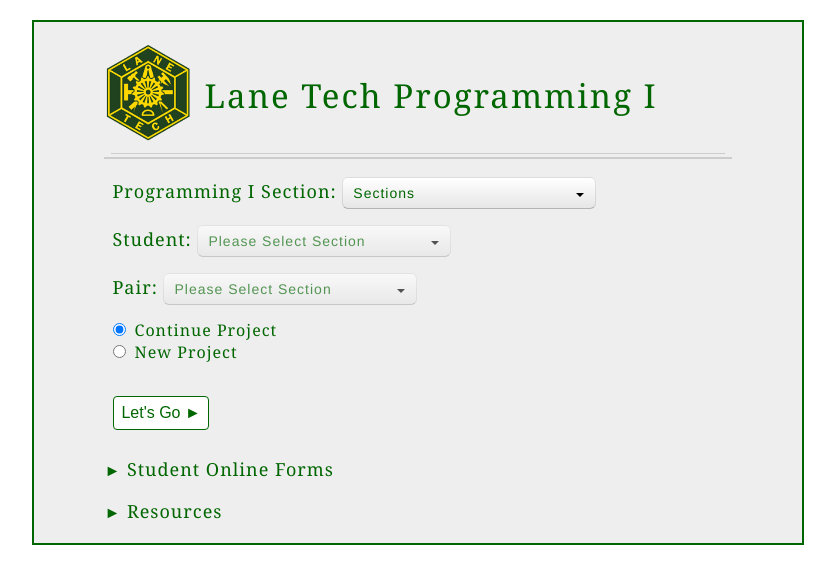
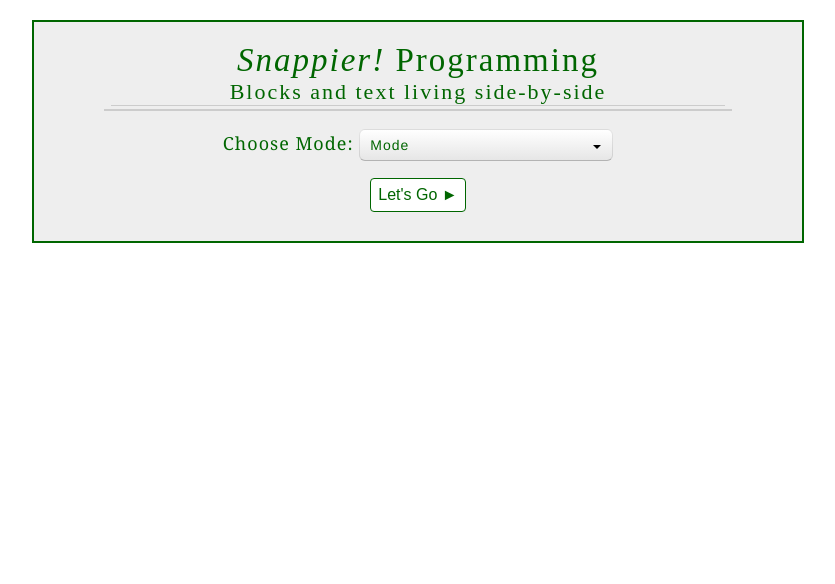
Before and after one commit to dweintrop/BoB-site, a Django app: page / in a window 1280 px wide. Shown: the top 584 px of the page, without its empty margins (222-1057 px from the left). Run offline with Django 3.2, Linux system fonts and the light colour scheme; some libraries are stand-ins or nearby versions.

Commit message:
Un-Lane Teching the login

```diff
--- a/BoB/forms.py
+++ b/BoB/forms.py
@@ -3,7 +3,8 @@ from django import forms
 class LoginForm(forms.Form):
 		def __init__(self, *args, **kwargs):
 			super(LoginForm, self).__init__(*args, **kwargs)
-			self.fields['class_period'] = forms.ChoiceField(choices = [ ('', 'Sections'), ('graph_read', 'Mr. Law - Period 5'), ('graph_write', 'Mrs. Roscoe - Period 7'), ('graph', 'Mrs. Roscoe - Period 8')])
+			self.fields['class_period'] = forms.ChoiceField(choices = [ ('', 'Mode'), ('graph_read', 'Graphical - Read'), ('graph_write', 'Graphical - Read/Write'), ('graph', 'Graphical')])
+			# self.fields['class_period'] = forms.ChoiceField(choices = [ ('', 'Sections'), ('graph_read', 'Mr. Law - Period 5'), ('graph_write', 'Mrs. Roscoe - Period 7'), ('graph', 'Mrs. Roscoe - Period 8')])
 			self.fields['class_period'].widget.attrs['class'] = 'selectBoxIt'
 			# self.fields['project_choice'] = forms.ChoiceField(choices = [('new', 'New Project'), ('continue', 'Resume Project')])
 			self.fields['project_choice'].widget.attrs['class'] = 'radio'
@@ -12,4 +13,4 @@ class LoginForm(forms.Form):
 		pair_id = forms.CharField(required=False)
 		# project_name = forms.CharField()
 		class_period = forms.CharField(widget=forms.Select)
-		project_choice = forms.ChoiceField(widget=forms.RadioSelect, choices = (('continue', 'Continue Project'), ('new', 'New Project',)), initial='continue')
+		project_choice = forms.ChoiceField(widget=forms.RadioSelect, choices = (('continue', 'Continue Project'), ('new', 'New Project',)), initial='new')
--- a/BoB/templates/login.html
+++ b/BoB/templates/login.html
@@ -16,10 +16,10 @@
 		<script src="//ajax.googleapis.com/ajax/libs/jquery/1.11.1/jquery.min.js"></script>
     <script src="//ajax.googleapis.com/ajax/libs/jqueryui/1.11.0/jquery-ui.min.js"></script>
 
-	<!--
+<!--
 		<script src="http://localhost/~dweintrop/jquery.min.js"></script>
 	    <script src="http://localhost/~dweintrop/jquery-ui.min.js"></script>
--->
+ -->
 
 		<script type="text/javascript" src="{% static "selectBoxIt.min.js"%}"></script>
 
@@ -29,14 +29,9 @@
 		<style type="text/css">
 			.header {
 		    color: #006600;
-		    font: 33px Georgia,"Times New Roman",Times,serif;
+		    font: Georgia,"Times New Roman",Times,serif;
 		    letter-spacing: 2px;
-			}
-
-			.header-label {
-		    float: right;
-		    padding-right: 74px;
-		    padding-top: 31px;
+		    text-align: center;
 			}
 
 			.input-label, h3{
@@ -127,123 +122,6 @@
 
 <script type="text/javascript">
 
-	function validate() {
-		if (!$('#student_id').val()) {
-			alert('Please select your name from the Student dropdown,\nor select "I\'m not listed" then enter your ID.');
-			return false;
-		}
-	}
-
-	var data = {
-        graph: [
-			{id:"15", name: "Mrs. Roscoe"},
-			{id:"11", name: "Mr. Weintrop"},
-			{id:"42580937", name: "Arroyo, Dalia"},
-			{id:"42640174", name: "Besic, Denis"},
-			{id:"50019945", name: "Buchak, Aleksander"},
-			{id:"41751223", name: "Brika, Rime"},
-			{id:"44624923", name: "Calpino, Benjamin"},
-			{id:"42105724", name: "Causevic, Diana"},
-			{id:"42374385", name: "Ciriaco, Ashley"},
-			{id:"50054097", name: "Cygielski, Eryk"},
-			{id:"42313521", name: "Dang, Nathanlown M."},
-			{id:"43978810", name: "Ehrlich, Jordan Payton"},
-			{id:"42180599", name: "Flores, Janet"},
-			{id:"50235500", name: "Francis, Christian Nicholas"},
-			{id:"42760056", name: "Hamor, Michael Samuel"},
-			{id:"42359335", name: "Hu, Vincent"},
-			{id:"41919051", name: "Kasper, Ryan M."},
-			{id:"42477621", name: "Katich, Zak"},
-			{id:"41714921", name: "Kolodziej, Gregory M."},
-			{id:"42002526", name: "Lin, Nathan Jianhung"},
-			{id:"43498541", name: "Lopez, Estefania"},
-			{id:"43937189", name: "Maloney, Nigel Emanual"},
-			{id:"42754900", name: "Medina, Andres"},
-			{id:"43337823", name: "Mock, Laura Edith"},
-			{id:"41067020", name: "Nino, Eduardo"},
-			{id:"41807024", name: "Pereira, Erica"},
-			{id:"43439812", name: "Perez, Marco Antonio"},
-			{id:"42359556", name: "Poljak, Irfan"},
-			{id:"43273221", name: "Rincon, Joseph Bryan"},
-			{id:"42887641", name: "Rivera, Daniel"},
-			{id:"41712384", name: "Rosado, Javier Daniel"},
-			{id:"41805412", name: "Sandoval, Gabriel"},
-			{id:"41817836", name: "Ullah, Muhammud Rehman"},
-			{id:"43427636", name: "Walasik, Kamil"}
-	        ],
-        graph_read: [
-			{id:"13", name: "Mr. Law"},
-			{id:"11", name: "Mr. Weintrop"},
-			{id:"43443038", name: "Beltran, Anthony"},
-			{id:"43342657", name: "Birova, Maria"},
-			{id:"42708763", name: "Castro, Jonathan"},
-			{id:"42692239", name: "Cuevas, Angela"},
-			{id:"43029584", name: "Domingo, Thomas"},
-			{id:"50088771", name: "Forte, Ethan"},
-			{id:"42591017", name: "Guerrero, Christopher"},
-			{id:"44023679", name: "Gulizia-Cowing, Benjamin"},
-			{id:"42708666", name: "Haidari, Aman"},
-			{id:"42300705", name: "Henderson, Caresse"},
-			{id:"43381474", name: "Hernandez, Leslie"},
-			{id:"50295250", name: "Hubbell, Fox"},
-			{id:"43038729", name: "Keeling, Justin"},
-			{id:"43301659", name: "Keshk, Omar"},
-			{id:"41714875", name: "Klima, Nicol"},
-			{id:"42758663", name: "Liberto, Thomas"},
-			{id:"40008713", name: "Lopez, Cynthia"},
-			{id:"43295853", name: "Morales, Elliott"},
-			{id:"43032453", name: "Munoz, Marco"},
-			{id:"44635267", name: "Murphy, Charlie"},
-			{id:"41410833", name: "Pagan, Adam"},
-			{id:"50398286", name: "Rice, Tiarnan"},
-			{id:"43390872", name: "Sanchez, Jorge"},
-			{id:"42158828", name: "Tallen, Joseph"},
-			{id:"50313523", name: "Timoteo, Gaudwin"},
-			{id:"41092777", name: "Torres, Tony"},
-			{id:"43347519", name: "Tran, Vincent"},
-			{id:"42368822", name: "Trinidad, Rafael"},
-			{id:"42653276", name: "Uvena, Sofia"},
-			{id:"43308009", name: "Vega, Andrea"},
-			{id:"43315188", name: "Young, Kyra"},
-			{id:"41498315", name: "Zapatero, Erick"}
-	        ],
-        graph_write: [
-			{id:"15", name: "Mrs. Roscoe"},
-			{id:"11", name: "Mr. Weintrop"},
-			{id:"43660632", name: "Arellano, Concepcion"},
-			{id:"44087596", name: "Arica, Kenan Selim"},
-			{id:"43057847", name: "Asghar, Ali"},
-			{id:"50256691", name: "Basler, Erik"},
-			{id:"50062276", name: "Boachie, Bright Arhin"},
-			{id:"43922718", name: "Bolotin, Aleksandr"},
-			{id:"43129546", name: "Carlson, Casey Curtis"},
-			{id:"43380230", name: "Casimiro, Melissa"},
-			{id:"43030418", name: "Cervantes, Marcos"},
-			{id:"42810185", name: "Dacruz, Lucas"},
-			{id:"43760483", name: "Hadgu, Elias Dawit"},
-			{id:"43287672", name: "Khan, Farhaad"},
-			{id:"45267768", name: "Kotskyy, Yuriy"},
-			{id:"50028924", name: "Krasnicki, Patryk"},
-			{id:"50313664", name: "Lang, Mikayla"},
-			{id:"43451812", name: "Martinez, Adriana"},
-			{id:"50010323", name: "Mccarrell-Bradley, Emmanuel"},
-			{id:"43002856", name: "Nowak, Rose"},
-			{id:"41869992", name: "Ochoa, Johnny"},
-			{id:"41784334", name: "Pascual, Alfredo"},
-			{id:"40504699", name: "Perez, Christopher"},
-			{id:"43296396", name: "Qader, Abu Bakr"},
-			{id:"41013680", name: "Ramirez, Gustavo Ortiz"},
-			{id:"39908972", name: "Ramos, Nicholas Andrew"},
-			{id:"41835915", name: "Rivera, Matthew Luis"},
-			{id:"42396613", name: "Rula, Konrad"},
-			{id:"42223603", name: "Solorzano, Daniel"},
-			{id:"42758981", name: "Torres, Juan Pablo"},
-			{id:"41863900", name: "Vilchez, Kevin Joshua"},
-			{id:"43398482", name: "Vuong, Jenny"},
-			{id:"41906944", name: "Zimmers, Frank Conner"}
-	        ]
-    };
-
     $(function() {
 	    //Calls the selectBoxIt method on your HTML select box.
 	    $("select").selectBoxIt({
@@ -268,45 +146,45 @@
 				}
 		});
 
-		$("#id_class_period").change(function(){
-            var period = $(this).val();
+		// $("#id_class_period").change(function(){
+  //           var period = $(this).val();
 
-            var student_dropdown = $("#student_dropdown").data("selectBox-selectBoxIt");
-            var pair_dropdown = $("#pair_dropdown").data("selectBox-selectBoxIt");
+  //           var student_dropdown = $("#student_dropdown").data("selectBox-selectBoxIt");
+  //           var pair_dropdown = $("#pair_dropdown").data("selectBox-selectBoxIt");
 
-            if (period != '') {
-            	student_dropdown.enable();
-            	pair_dropdown.enable();
-            } else {
-            	student_dropdown.disable();
-            	pair_dropdown.disable();
-            	return;
-            }
+  //           if (period != '') {
+  //           	student_dropdown.enable();
+  //           	pair_dropdown.enable();
+  //           } else {
+  //           	student_dropdown.disable();
+  //           	pair_dropdown.disable();
+  //           	return;
+  //           }
 
-            // clear/initialize student dropdowns
-            student_dropdown.remove();
-        	student_dropdown.add({ value: '0', text: 'Select Name'});
+  //           // clear/initialize student dropdowns
+  //           student_dropdown.remove();
+  //       	student_dropdown.add({ value: '0', text: 'Select Name'});
 
-            pair_dropdown.remove();
-        	pair_dropdown.add({ value: '0', text: 'Select Pair\'s Name'});
+  //           pair_dropdown.remove();
+  //       	pair_dropdown.add({ value: '0', text: 'Select Pair\'s Name'});
 
-            for (var i = 0; i < data[period].length; i++) {
-            	student_dropdown.add({ value: data[period][i].id, text: data[period][i].name });
-            	pair_dropdown.add({ value: data[period][i].id, text: data[period][i].name });
-            }
+  //           for (var i = 0; i < data[period].length; i++) {
+  //           	student_dropdown.add({ value: data[period][i].id, text: data[period][i].name });
+  //           	pair_dropdown.add({ value: data[period][i].id, text: data[period][i].name });
+  //           }
 
-        	student_dropdown.add({ value: '', text: 'I\'m not listed'});
-        	pair_dropdown.add({ value: '', text: 'I\'m not listed'});
-        });
+  //       	student_dropdown.add({ value: '', text: 'I\'m not listed'});
+  //       	pair_dropdown.add({ value: '', text: 'I\'m not listed'});
+  //       });
 
-        $("#student_dropdown").change(function() {
-        	$("#student_id").val(this.options[this.selectedIndex].value);
-      		(this.options[this.selectedIndex].value == '') ? $("#studentId-div").show() : $("#studentId-div").hide();
-        });
-        $("#pair_dropdown").change(function() {
-        	$("#pair_id").val(this.options[this.selectedIndex].value);
-      		(this.options[this.selectedIndex].value == '') ? $("#pairId-div").show() : $("#pairId-div").hide();
-        });
+        // $("#student_dropdown").change(function() {
+        // 	$("#student_id").val(this.options[this.selectedIndex].value);
+      		// (this.options[this.selectedIndex].value == '') ? $("#studentId-div").show() : $("#studentId-div").hide();
+        // });
+        // $("#pair_dropdown").change(function() {
+        // 	$("#pair_id").val(this.options[this.selectedIndex].value);
+      		// (this.options[this.selectedIndex].value == '') ? $("#pairId-div").show() : $("#pairId-div").hide();
+        // });
     });
 
 </script>
@@ -326,45 +204,26 @@
 			<div id="content" class="container">
 
 		    <div class="header">
-		    	<div class="header-label">Lane Tech Programming I</div>
-					<image src="{% static "images/LaneTechLogo.png"%}" height="101px;"/>
+		    	<div style="font-size:33px;"><i>Snappier!</i> Programming</div>
+		    	<div style="font-size:22px;">Blocks and text living side-by-side</span>
 		    </div>
 				<div style="margin:0 1%; height:3px; border-top:#CCCCCC solid 1px;" align="center">&nbsp;</div>
 				<div style="height:10px; border-top:#CCCCCC solid 2px">&nbsp;</div>
 
 				<form id="theForm" action="/snap/" method="post">
-
-					<div class="input-label">Programming I Section: {{form.class_period}}</div>
-
-					<div class="input-label">Student:
-			            <select class="selectBoxIt" id="student_dropdown" name="student_dropdown" class="form-control" disabled>
-			            	<option>Please Select Section</option>
-			            </select>
-
-						<div id="studentId-div" style="margin-left: 47px;margin-top: 11px;display:none;">
-							ID: <input type="text" id="student_id" name="student_id" size="29" class="text-input"/>
-						</div>
-						<span class="error-msg">
-			            {% for error in form.student_id.errors %}
-			              {{ error }}
-			            {% endfor %}
-			          	</span>
+					<div class="input-label">Choose Mode: {{form.class_period}}</div>
+					<input type="hidden" id="student_id" name="student_id" size="29" class="text-input" value="17"/>
 			        </div>
 
-					<div class="input-label">Pair:
-			            <select class="selectBoxIt" id="pair_dropdown" name="pair_dropdown" class="form-control" disabled>
-			            	<option>Please Select Section</option>
-			            </select>
+					<!-- <input type="hidden" id="pair_id" name="pair_id" size="29" class="text-input" value=""/> -->
 
-				        <div id="pairId-div" style="margin-left: 13px;margin-top: 11px;display:none;">
-							ID: <input type="text" id="pair_id" name="pair_id" size="29" class="text-input"/>
-						</div>
-			        </div>
-
-					<div class="input-label project-radio">{{form.project_choice}}</div>
-
-					<input onclick="return validate();"class="submit-button" type="submit" value="Let's Go ►"/>
-
+					<div style="display:none;">
+						<div class="input-label project-radio">{{form.project_choice}}</div>
+					</div>
+					<center>
+						<input onclick="return validate();"class="submit-button" type="submit" value="Let's Go ►"/>
+					</center>
+<!--
 					<div id="student_surveys" style="line-height:18pt">
 						<h3 style="cursor:pointer; margin-bottom: 0; padding: 0;"><span id="survey-arrow" style="font-size:16px;">►</span>&nbsp;Student Online Forms</h3>
 						<div class="form_list">
@@ -396,6 +255,7 @@
 								</div>
 						</div>
 					</div>
+-->
 
 				</form>
 
@@ -405,7 +265,6 @@
 		      This work is covered by Northwestern University IRB Study STU00097586.
 		    </div>
 		     -->
-
 			</div>
 		</div>
   </body>
--- a/BoB/views.py
+++ b/BoB/views.py
@@ -7,7 +7,7 @@ from oas.models import SnapRun, TextInteraction
 import datetime
 
 def login(request):
-    return render(request, 'login.html', {'form': LoginForm()})
+    return render(request, 'login.html', {'form': LoginForm({'project_choice':'new'})})
 
 def snap(request):
 	if request.method == 'POST':
```
Also changed, not shown: 1 other file.
